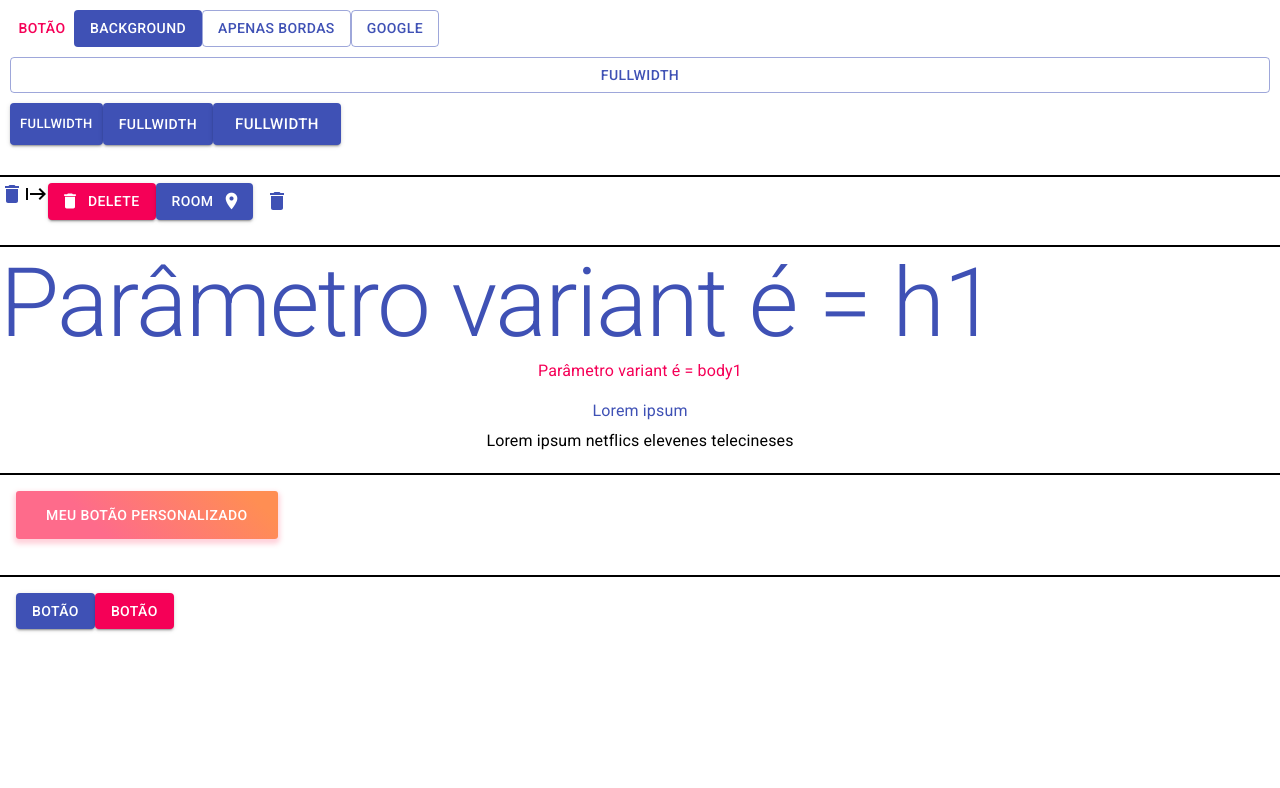
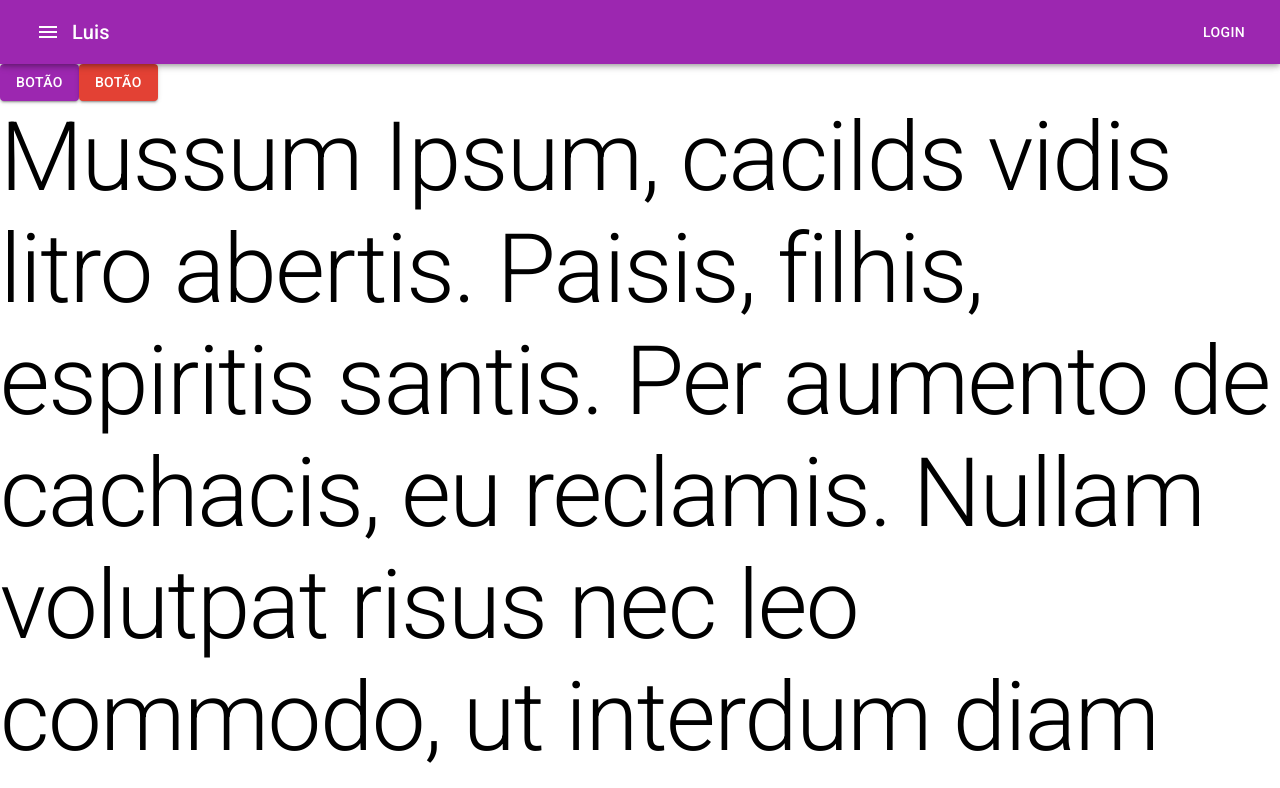
Before and after one commit to LuisLimaIt/mini-curso-material-ui-reactjs, a React (Create React App) app: page / in a window 1280 px wide. Shown: the top 788 px of the page. Built offline with nearby package versions, Linux system fonts and the light colour scheme.

Commit message:
AppBar o Navbar

```diff
--- a/src/App.jsx
+++ b/src/App.jsx
@@ -1,29 +1,24 @@
+import { ThemeProvider } from "@material-ui/core";
 import React from "react";
-import Buttons from './material/Buttons'
-import CustomButtons from "./material/CustomButtons";
-import GlobalTheme from "./material/GlobalTheme";
-import Icons from "./material/Icons";
-import TypographyExample from "./material/TypographyExample";
+import theme from "./themeConfig"
+import Button from '@material-ui/core/Button'
+import Navbar from "./components/Navbar";
+import Typography from '@material-ui/core/Typography'
 
 function App() {
   return (
-    <>
-    <div>
-      <Buttons />
-    </div>
-    <div style={{borderTop: "2px solid #000", marginTop: "20px"}}>
-      <Icons />
-    </div>
-    <div style={{borderTop: "2px solid #000", marginTop: "20px"}}>
-      <TypographyExample />
-    </div>
-    <div style={{borderTop: "2px solid #000", marginTop: "20px"}}>
-      <CustomButtons />
-    </div>
-    <div style={{borderTop: "2px solid #000", marginTop: "20px"}}>
-      <GlobalTheme />
-    </div>
-    </>
+    <ThemeProvider theme={theme}>
+      <Navbar />
+      <Button variant="contained" color="primary">
+        Botão
+      </Button>
+      <Button variant="contained" color="secondary">
+        Botão
+      </Button>
+      <Typography variant="h1" color="initial">
+      Mussum Ipsum, cacilds vidis litro abertis. Paisis, filhis, espiritis santis. Per aumento de cachacis, eu reclamis. Nullam volutpat risus nec leo commodo, ut interdum diam laoreet. Sed non consequat odio. Praesent vel viverra nisi. Mauris aliquet nunc non turpis scelerisque, eget.
+      </Typography>
+    </ThemeProvider>
   );
 }
 
--- /dev/null
+++ b/src/components/Navbar.jsx
@@ -0,0 +1,42 @@
+import React from 'react';
+import { AppBar, IconButton, makeStyles, Toolbar, Typography } from '@material-ui/core'
+
+import MenuIcon from '@material-ui/icons/Menu'
+import Button from '@material-ui/core/Button'
+const useStyles = makeStyles(theme => ({
+    offset: theme.mixins.toolbar,
+    menuButton: {
+        marginRight: theme.spacing(2),
+    },
+    title: {
+        flexGrow: 1
+    }
+}));
+
+const Navbar = () => {
+    const classes = useStyles();
+    return (
+        <div>
+            <AppBar>
+              <Toolbar>
+                    <IconButton
+                        color="inherit"
+                        aria-label='menu'
+                        classname={classes.menuButton}
+                    >
+                        <MenuIcon />
+                    </IconButton>
+                <Typography variant="h6" className={classes.title}>
+                    Luis
+                </Typography>
+                <Button variant="text" color="inherit">
+                  Login
+                </Button>
+              </Toolbar>
+            </AppBar>
+            <div className={classes.offset}></div>
+        </div>
+    )
+}
+
+export default Navbar;
```
